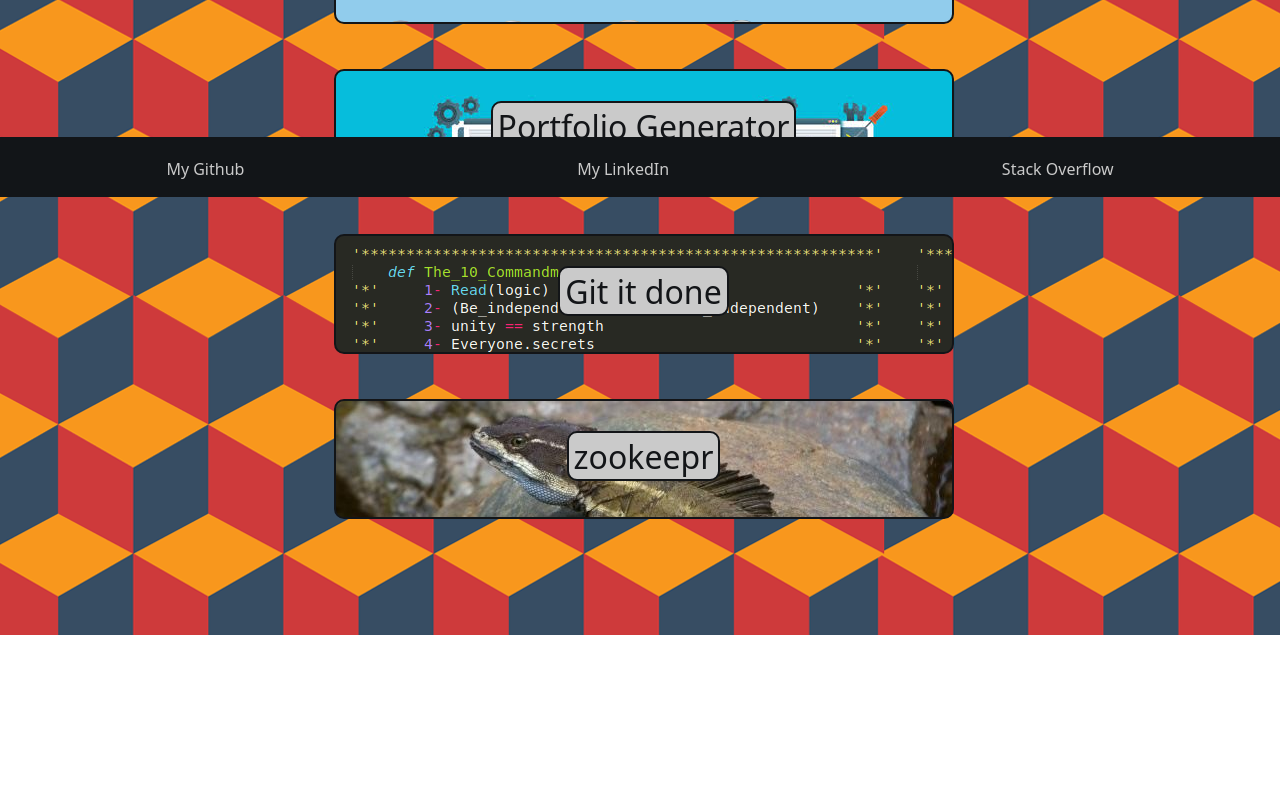
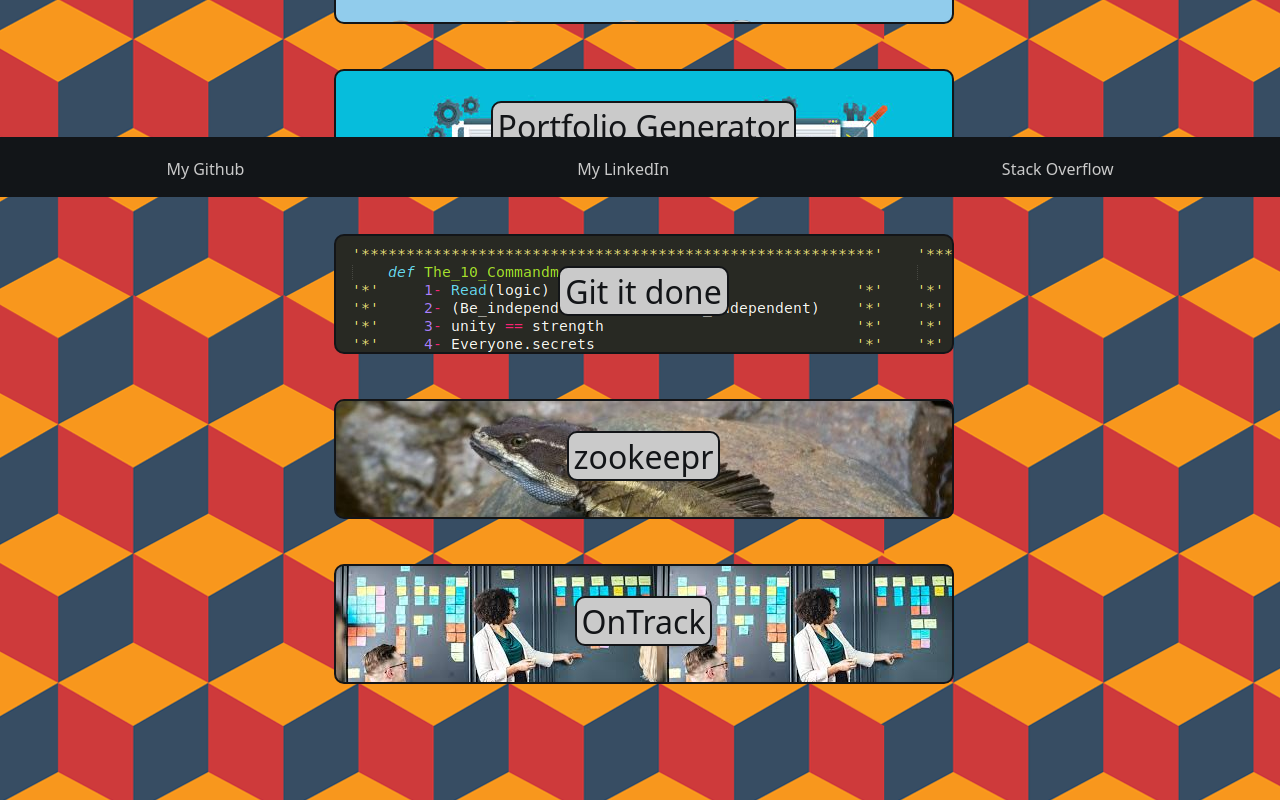
Before and after one commit to HRO0806/old-Portfolio, a React (Create React App) app: page /portfolio in a window 1280 px wide. Shown: the part 603-1403 px from the top of the page. Before the commit the page ends 1238 px from the top, so only its background shows below. Built offline with nearby package versions, Linux system fonts and the light colour scheme.

Commit message:
Added my OnTrack to my portfolio page

```diff
--- a/src/components/Portfolio/Portfolio.css
+++ b/src/components/Portfolio/Portfolio.css
@@ -72,6 +72,10 @@
     background-image: url('../../images/coding.png');
 }
 
+#team{
+    background-image: url('../../images/team.jpg');
+}
+
 .project:hover{
     border: 5px solid #131518;
 }
--- a/src/components/Portfolio/index.js
+++ b/src/components/Portfolio/index.js
@@ -62,6 +62,15 @@ function Portfolio() {
                         </div>
                      </a>
                 </li>
+                <li>
+                    <a className='portfolio-anchor' href="https://github.com/Feortegas/OnTrack" target="_blank">
+                        <div className='project' id='team'>
+                            <div className='title-container'>
+                                <h2 className='Project-title'>OnTrack</h2>
+                            </div>
+                        </div>
+                     </a>
+                </li>
             </ul>
         </div>
     );
```
Also changed, not shown: src/images/team.jpg (added).
